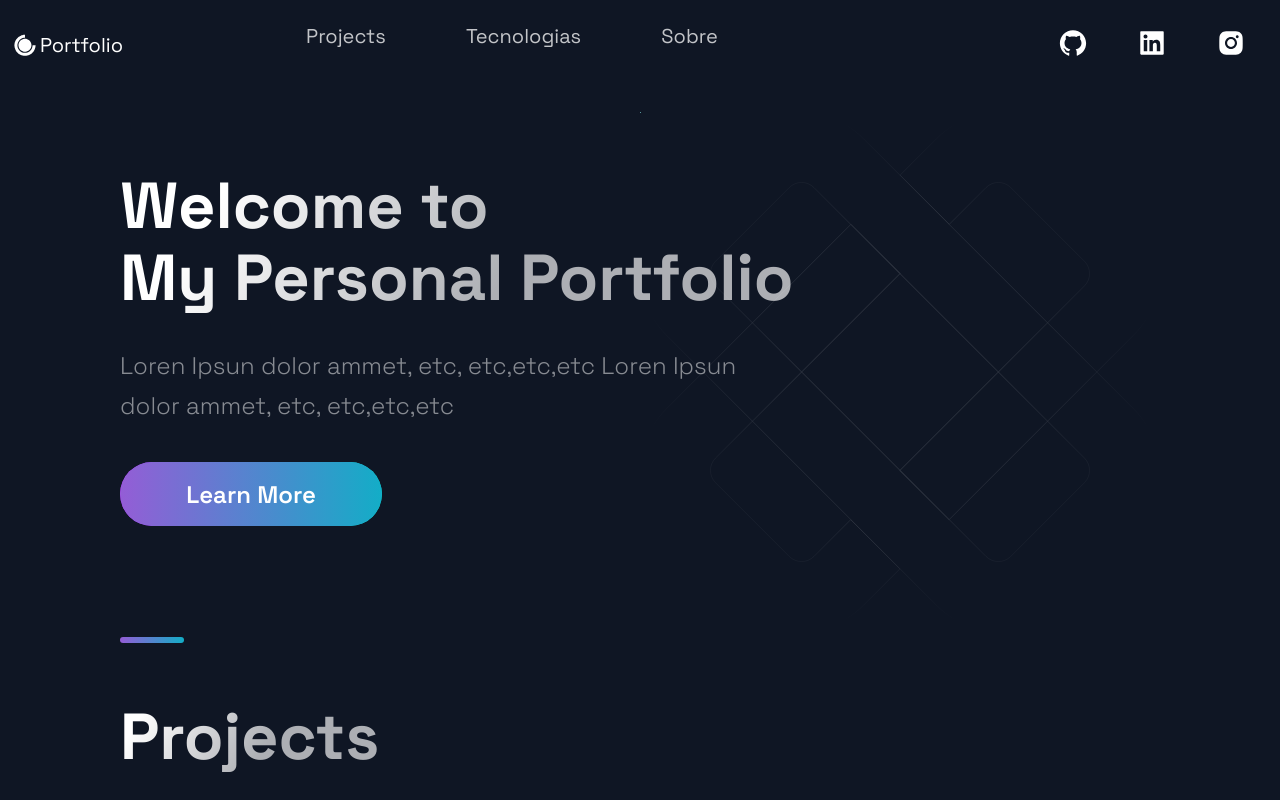
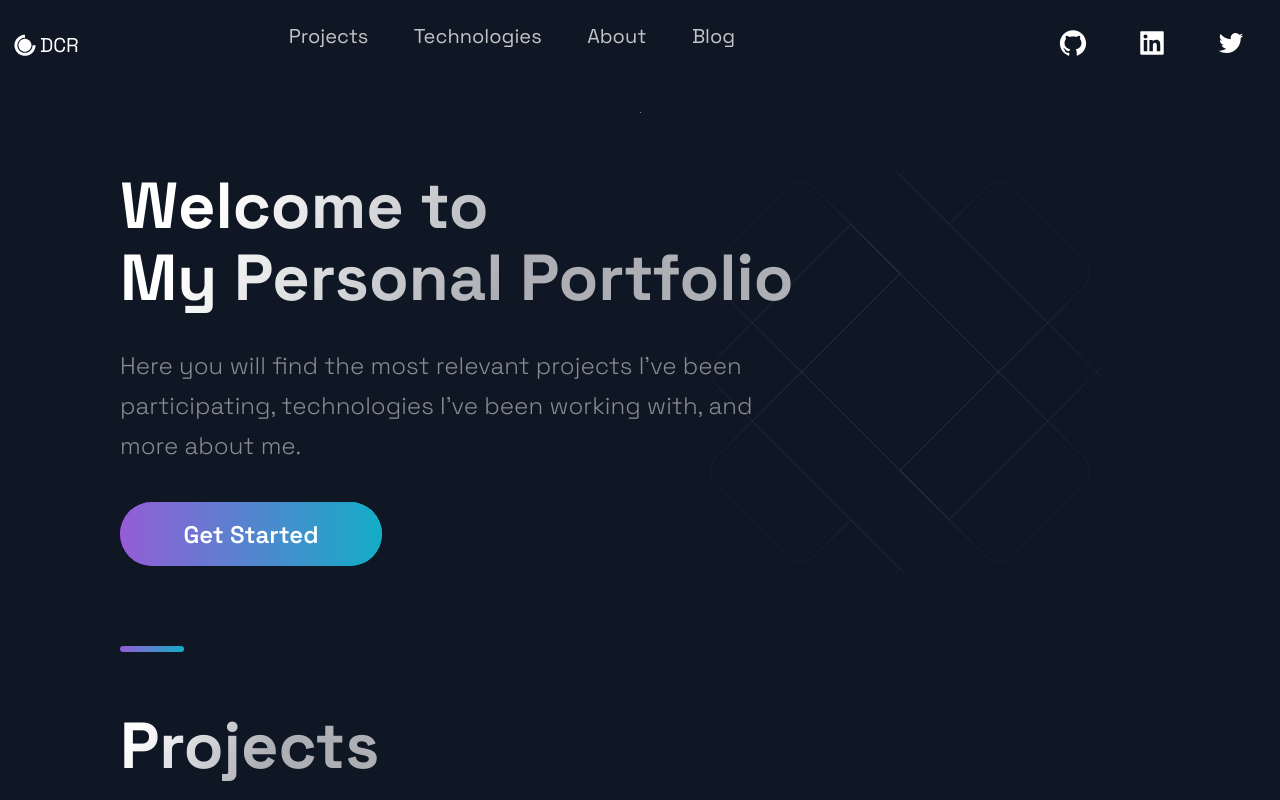
Before and after one commit to risaddex/daniloromano.dev, a Next.js app: page / in a window 1280 px wide. Shown: the top 800 px of the page. Built offline with nearby package versions, Linux system fonts and the light colour scheme.

Commit message:
Updated Header/Hero

```diff
--- a/src/components/Header/Header.tsx
+++ b/src/components/Header/Header.tsx
@@ -1,8 +1,8 @@
-import Link from 'next/link'
-import React from 'react'
-import { AiFillGithub, AiFillInstagram, AiFillLinkedin } from 'react-icons/ai'
-import { DiCssdeck } from 'react-icons/di'
-
+import Link from 'next/link';
+import React from 'react';
+import { AiFillGithub, AiFillLinkedin, AiOutlineTwitter } from 'react-icons/ai';
+import { DiCssdeck } from 'react-icons/di';
+import { socialLinks } from '../../constants/constants';
 import {
   Container,
   Div1,
@@ -10,8 +10,9 @@ import {
   Div3,
   NavLink,
   SocialIcons,
-  Span,
-} from './HeaderStyles'
+  Span
+} from './HeaderStyles';
+
 
 const Header = () => (
   <Container>
@@ -21,7 +22,7 @@ const Header = () => (
           style={{ display: 'flex', alignItems: 'center', color: 'white' }}
           href=""
         >
-          <DiCssdeck size="3rem" /> <Span>Portfolio</Span>
+          <DiCssdeck size="3rem" /> <Span>DCR</Span>
         </a>
       </Link>
     </Div1>
@@ -33,25 +34,30 @@ const Header = () => (
       </li>
       <li>
         <Link href="#technologies">
-          <NavLink>Tecnologias</NavLink>
+          <NavLink>Technologies</NavLink>
         </Link>
       </li>
       <li>
         <Link href="#about">
-          <NavLink>Sobre</NavLink>
+          <NavLink>About</NavLink>
+        </Link>
+      </li>
+      <li>
+        <Link href="#about">
+          <NavLink>Blog</NavLink>
         </Link>
       </li>
     </Div2>
 
     <Div3>
-      <SocialIcons>
+      <SocialIcons href={socialLinks.github}>
         <AiFillGithub size="3rem" />
       </SocialIcons>
-      <SocialIcons>
+      <SocialIcons href={socialLinks.linkedIn}>
         <AiFillLinkedin size="3rem" />
       </SocialIcons>
-      <SocialIcons>
-        <AiFillInstagram size="3rem" />
+      <SocialIcons href={socialLinks.twitter}>
+        <AiOutlineTwitter size="3rem" />
       </SocialIcons>
     </Div3>
   </Container>
--- a/src/components/Header/HeaderStyles.js
+++ b/src/components/Header/HeaderStyles.js
@@ -60,6 +60,15 @@ export const NavLink = styled.a`
     color: #fff;
     opacity: 1;
     cursor: pointer;
+    ::after {
+      content: '';
+      display: block;
+      width: 100%;
+      height: 5px;
+      border-radius: 1px;
+      color: white;
+      background: linear-gradient(270deg, #13adc7 0%, #945dd6 100%);
+    }
   }
   @media ${(props) => props.theme.breakpoints.sm} {
     padding: 0.5rem;
--- a/src/components/Hero/Hero.tsx
+++ b/src/components/Hero/Hero.tsx
@@ -16,11 +16,11 @@ const Hero = () => (
         My Personal Portfolio
       </SectionTitle>
       <SectionText>
-        Loren Ipsun dolor ammet, etc, etc,etc,etc Loren Ipsun dolor ammet, etc,
-        etc,etc,etc
+        Here you will find the most relevant projects I've been participating,
+        technologies I've been working with, and more about me.
       </SectionText>
-      <Button onClick={() => (window.location.href = 'https://google.com')}>
-        Learn More
+      <Button onClick={() => (window.location.href = '/#projects')}>
+        Get Started
       </Button>
     </LeftSection>
   </Section>
--- a/src/constants/constants.js
+++ b/src/constants/constants.js
@@ -44,3 +44,9 @@ export const TimeLineData = [
   { year: 2020, text: 'Shared my projects with the world', },
   { year: 2021, text: 'Started my own platform', },
 ];
+
+export const socialLinks = {
+  github:'https://github.com/risaddex',
+  linkedIn:'https://www.linkedin.com/in/danilo-romano-290180163',
+  twitter: 'https://twitter.com/risaddex'
+}
--- a/src/pages/api/hello.js
+++ /dev/null
@@ -1,5 +0,0 @@
-// Next.js API route support: https://nextjs.org/docs/api-routes/introduction
-
-export default (req, res) => {
-  res.status(200).json({ name: 'John Doe' })
-}
--- a/src/pages/index.tsx
+++ b/src/pages/index.tsx
@@ -1,4 +1,4 @@
-import Acomplishments from '../components/Acomplishments/Acomplishments';
+import Accomplishments from '../components/Acomplishments/Acomplishments';
 import BgAnimation from '../components/BackgrooundAnimation/BackgroundAnimation';
 import Hero from '../components/Hero/Hero';
 import Projects from '../components/Projects/Projects';
@@ -17,7 +17,7 @@ const Home = () => {
       <Projects />
       <Technologies />
       <Timeline />
-      <Acomplishments />
+      <Accomplishments />
     </Layout>
   );
 };
```
